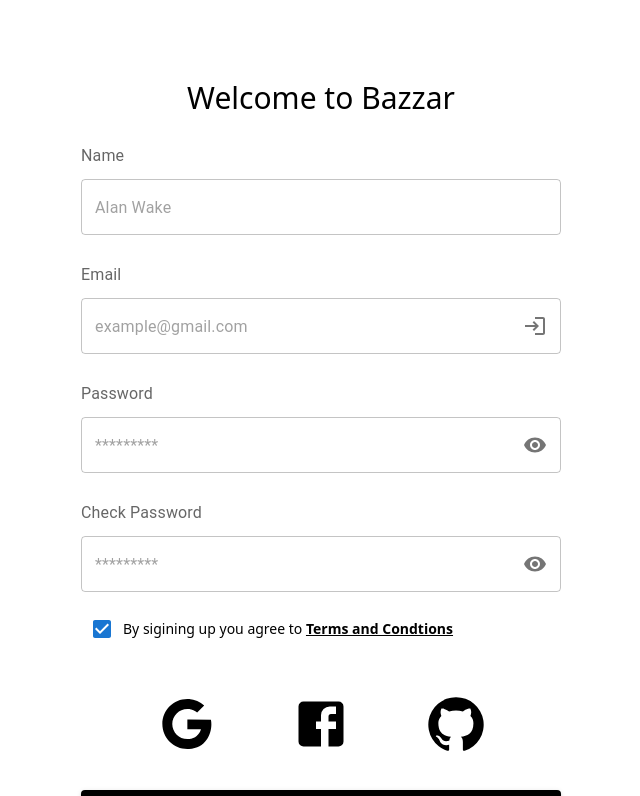
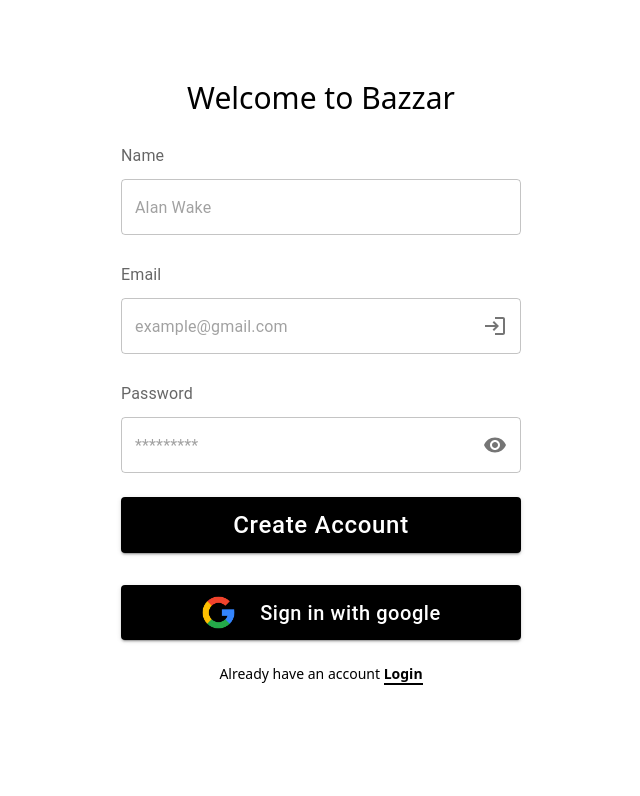
Before and after one commit to Muneebsial0321/cf-ecom-client, a Next.js app: page /auth/signup in a window 1280 px wide. Shown: the top 796 px of the page, without its empty margins (319-959 px from the left). Built offline with nearby package versions, Linux system fonts and the light colour scheme.

Commit message:
deployed

```diff
--- a/app/(Pages)/auth/login/page.tsx
+++ b/app/(Pages)/auth/login/page.tsx
@@ -1,7 +1,9 @@
 /* eslint-disable @next/next/no-img-element */
+"use client"
 import { Login, Visibility } from '@mui/icons-material'
 import { TextField, InputAdornment, InputLabel, Button } from '@mui/material'
 import Image from 'next/image'
+import Link from 'next/link'
 
 
 const login = () => {
@@ -18,7 +20,7 @@
 
                 <div className="email">
                     <InputLabel className='my-3' htmlFor="email">Email </InputLabel>
-                    <TextField className='sm:w-[27rem] max-[450]:w-[24rem] w-[19rem]' id='email' placeholder="example@gmail.com" variant="outlined"
+                    <TextField className='sm:w-[25rem] w-[19rem]' id='email' placeholder="example@gmail.com" variant="outlined"
                         InputProps={{
                             endAdornment: (
                                 <InputAdornment position="end">
@@ -34,7 +36,7 @@
                 <div className="Password">
 
                     <InputLabel className='my-3' htmlFor='password'>Password</InputLabel>
-                    <TextField className='sm:w-[27rem] max-[450]:w-[24rem] w-[19rem]' id='password' placeholder='*********' variant="outlined"
+                    <TextField className='sm:w-[25rem] w-[19rem]' id='password' placeholder='*********' variant="outlined"
                         InputProps={{
                             endAdornment: (
                                 <InputAdornment position="end">
@@ -46,7 +48,7 @@
                 </div>
 
                 {/* buttons */}
-                <div className="buttons flex flex-col items-center gap-y-4">
+                <div className="buttons flex flex-col items-center gap-y-4 sm:w-[25rem] w-[19rem]">
 
                     {/* OAuth 2.0 */}
                     {/* <div className='b-g-[#000000] text-2xl normal-case sm:w-[27rem] max-[450]:w-[24rem] w-[19rem] py-3 mt-4 flex justify-evenly'>
@@ -57,9 +59,9 @@
 
 
                     {/* login buttons */}
-                    <Button className='bg-[#000000]  text-xl normal-case sm:w-[27rem] max-[450]:w-[24rem] w-[19rem] py-3 mt-4' variant='contained'>Login</Button>
+                    <Button className='bg-[#000000]  text-xl normal-case w-full py-3 mt-4' variant='contained'>Login</Button>
 
-                    <Button className='bg-[#000000]  text-xl normal-case sm:w-[27rem] max-[450]:w-[24rem] w-[19rem] py-[10px] mt-4' variant='contained'>
+                    <Button className='bg-[#000000]  text-xl normal-case w-full py-[10px] mt-4' variant='contained'>
                       <div className="flex items-center h-full justify-center gap-6 w-full">
                         <Image
                         alt='google auth'
@@ -74,7 +76,7 @@
 
                     {/* Options */}
 
-                    <p className='text-sm mt-2'>Don&apos;t have an account <span className='font-semibold underline'>Register here</span></p>
+                    <Link href={'/auth/signup'}><p className='text-sm mt-2'>Don&apos;t have an account <span className='font-semibold underline'>Register here</span></p></Link>
 
 
                 </div>
--- a/app/(Pages)/auth/signup/page.tsx
+++ b/app/(Pages)/auth/signup/page.tsx
@@ -1,12 +1,16 @@
-import { Google, Facebook, Login, Visibility, GitHub} from '@mui/icons-material'
+"use client"
+
+import { Login, Visibility } from '@mui/icons-material'
 import { TextField, InputAdornment, InputLabel, Button } from '@mui/material'
-import Checkbox from '@mui/material/Checkbox';
+// import Checkbox from '@mui/material/Checkbox';
+import Image from 'next/image';
+import Link from 'next/link';
 
 const Register = () => {
     return (
         <>
 
-            <div className='w-[100vw] py-[5rem] flex flex-col justify-center items-center gap-y-4'>
+            <div className='py-[5rem] sm:w-[25rem] w-[19rem] mx-auto flex flex-col justify-center items-center gap-y-4'>
 
                 {/* intro */}
                 {/* <img className='w-14 object-cover' src="/bazzar_logo.png" alt="" /> */}
@@ -16,9 +20,9 @@
 
                 {/*name  */}
 
-                <div className="name">
+                <div className="name w-full">
                     <InputLabel className='my-3' htmlFor="name">Name </InputLabel>
-                    <TextField className='w-[30rem] min-[550px]:w-[25rem]' id='name' placeholder="Alan Wake" variant="outlined"
+                    <TextField className='w-full' id='name' placeholder="Alan Wake" variant="outlined"
 
                     />
                 </div>
@@ -26,9 +30,9 @@
 
                 {/*email  */}
 
-                <div className="email">
+                <div className="email w-full">
                     <InputLabel className='my-3' htmlFor="email">Email </InputLabel>
-                    <TextField className='w-[30rem] min-[550px]:w-[25rem]' id='email' placeholder="example@gmail.com" variant="outlined"
+                    <TextField className='w-full' id='email' placeholder="example@gmail.com" variant="outlined"
                         InputProps={{
                             endAdornment: (
                                 <InputAdornment position="end">
@@ -41,10 +45,10 @@
 
                 {/* password */}
 
-                <div className="Password">
+                <div className="Password w-full">
 
                     <InputLabel className='my-3' htmlFor='password'>Password</InputLabel>
-                    <TextField className='w-[30rem] min-[550px]:w-[25rem]' id='password' placeholder='*********' variant="outlined"
+                    <TextField className='w-full' id='password' placeholder='*********' variant="outlined"
                         InputProps={{
                             endAdornment: (
                                 <InputAdornment position="end">
@@ -57,10 +61,10 @@
 
                 {/* Check password */}
 
-                <div className="check Password">
+                {/* <div className="check Password w-full">
 
                     <InputLabel className='my-3' htmlFor='cpassword'>Check Password</InputLabel>
-                    <TextField className='w-[30rem] min-[550px]:w-[25rem]' id='cpassword' placeholder='*********' variant="outlined"
+                    <TextField className='w-full' id='cpassword' placeholder='*********' variant="outlined"
                         InputProps={{
                             endAdornment: (
                                 <InputAdornment position="end">
@@ -69,33 +73,43 @@
                             )
                         }}
                     />
-                </div>
+                </div> */}
 
 
                 {/* check box */}
 
-                        <div className="checkbox w-[30rem] min-[550px]:w-[25rem] flex flex-row items-center">
-                       <Checkbox defaultChecked />
-                       <p className='text-sm '>By sigining up you agree to <span className='font-semibold underline'>Terms and Condtions</span></p>
+                {/* <div className="checkbox w-full flex flex-row items-center">
+                    <Checkbox defaultChecked />
+                    <p className='text-sm '>By sigining up you agree to <span className='font-semibold underline'>Terms and Condtions</span></p>
 
-                        </div>
+                </div> */}
 
-                        {/* OAuth 2.0 */}
-                    <div className='b-g-[#000000] text-2xl normal-case w-[30rem] min-[550px]:w-[25rem] py-3 mt-4 flex justify-evenly'>
+                {/* OAuth 2.0 */}
+                {/* <div className='b-g-[#000000] text-2xl normal-case w-full py-3 mt-4 flex justify-evenly'>
                         <Google className='text-6xl hover:text-blue-500 transition-all' />
                         <Facebook className='text-6xl hover:text-blue-800 transition-all' />
                         <GitHub className='text-6xl hover:text-gray-700 transition-all' />
-                    </div>
+                    </div>         */}
 
                 {/* buttons */}
 
-                <div className="buttons flex flex-col items-center gap-y-4">
-                    <Button className='bg-[#000000] w-[30rem] min-[550px]:w-[25rem] normal-case text-2xl py-3 mt-2' variant='contained'>Create Account</Button>
-                    <div className='bg-[#000000] w-[30rem] min-[550px]:w-[25rem] normal-case text-2xl py-3 mt-2'>Create Account</div>
+                <div className="buttons w-full flex flex-col items-center gap-y-4">
+                    <Button className='bg-[#000000] w-full normal-case text-2xl py-3 mt-2' variant='contained'>Create Account</Button>
+                       <Button className='bg-[#000000]  text-xl normal-case w-full py-[10px] mt-4' variant='contained'>
+                                          <div className="flex items-center h-full justify-center gap-6 w-full">
+                                            <Image
+                                            alt='google auth'
+                                            height={'35'}
+                                            width={'35'}
+                                            className=''
+                                            src='/google-icon.webp'/>
+                                            <p>Sign in with google</p>
+                                            </div>
+                                        </Button>
 
                     {/* Options */}
 
-                    <p className='text-sm mt-2'>Already have an account <span className='font-semibold border-black border-b-[2px]'>Login</span></p>
+                    <p className='text-sm mt-2'>Already have an account <span className='font-semibold border-black border-b-[2px]'><Link href={'/auth/login'}>Login</Link></span></p>
 
 
                 </div>
--- a/app/layout.tsx
+++ b/app/layout.tsx
@@ -2,8 +2,8 @@
 import "./globals.css";
 
 export const metadata: Metadata = {
-  title: "Create Next App",
-  description: "Generated by create next app",
+  title: "IShop",
+  description: "Get your favourite now!",
 };
 
 export default function RootLayout({
```
